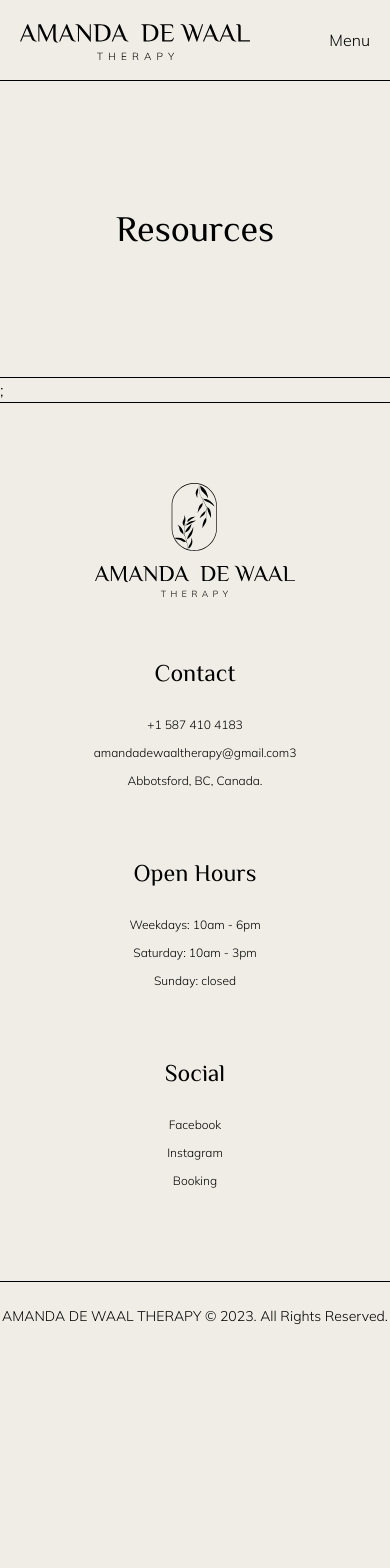
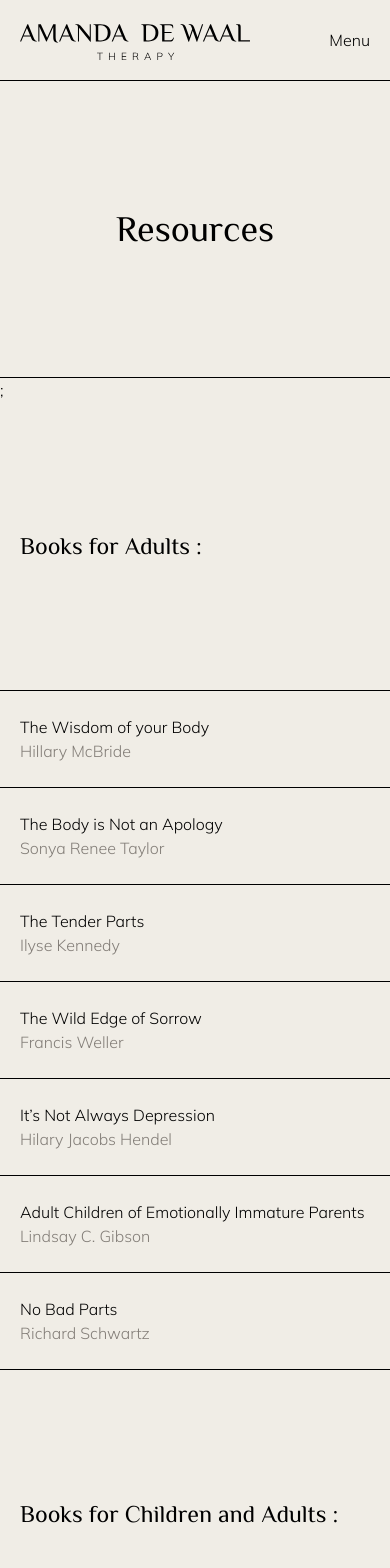
Before and after one commit to HadaRaion/amanda-de-waal-therapy, a Next.js app: page /resources in a window 390 px wide. Shown: the top 1568 px of the page. Before the commit the page ends 1350 px from the top, so only its background shows below. Built offline with nearby package versions, Linux system fonts and the light colour scheme.

Commit message:
Complete the resources page

```diff
--- a/app/resources/page.tsx
+++ b/app/resources/page.tsx
@@ -1,9 +1,28 @@
+import Instagram from '@/components/Instagram';
 import PageTitle from '@/components/PageTitle';
+import ResourceList from '@/components/ResourceList';
+import {
+	getBookResourcesForAdult,
+	getBookResourcesForAll,
+	getPodcastResources,
+} from '@/services/resources';
 
-export default function ResourcesPage() {
+export default async function ResourcesPage() {
+	const adultList = await getBookResourcesForAdult();
+	const allList = await getBookResourcesForAll();
+	const podcastList = await getPodcastResources();
+
 	return (
 		<div>
 			<PageTitle title="Resources" />;
+			<ResourceList title="Books for Adults" list={adultList} />
+			<ResourceList
+				title="Books for Children and Adults"
+				list={allList}
+				squareImage
+			/>
+			<ResourceList title="Podcasts" list={podcastList} squareImage />
+			<Instagram />
 		</div>
 	);
 }
--- /dev/null
+++ b/components/ResourceList.tsx
@@ -0,0 +1,47 @@
+import { Resource } from '@/services/resources';
+import Image from 'next/image';
+import Container from './Container';
+
+type Props = {
+	title: string;
+	list: Resource[];
+	squareImage?: boolean;
+};
+
+export default function ResourceList({ title, list, squareImage }: Props) {
+	return (
+		<section>
+			<Container className="py-32 lg:py-36">
+				<h2 className="text-2xl font-serif">{title} :</h2>
+			</Container>
+			<ul className="border-t border-black">
+				{list.map(resource => (
+					<li
+						key={resource.path}
+						className="group border-b border-black hover:bg-primary ease-in-out duration-300">
+						<Container className="h-24 flex flex-col sm:flex-row justify-center sm:justify-normal sm:items-center">
+							<div
+								className={`relative h-[calc(18rem+2px)] ${
+									squareImage ? 'aspect-square' : 'aspect-[2/3]'
+								} hidden md:block opacity-0 group-hover:opacity-100  ease-in-out duration-300`}>
+								<Image
+									src={`/images/resources/${resource.path}.jpg`}
+									alt="Cover"
+									fill
+								/>
+							</div>
+							<div className="sm:grow lg:ml-20 xl:ml-52">
+								<a href={resource.href} target="_blank">
+									{resource.title}
+								</a>
+							</div>
+							<div className="text-dark/60 md:text-black">
+								{resource.author}
+							</div>
+						</Container>
+					</li>
+				))}
+			</ul>
+		</section>
+	);
+}
```
Also changed, not shown: services/instagram.ts (added, +7 -0 lines).
